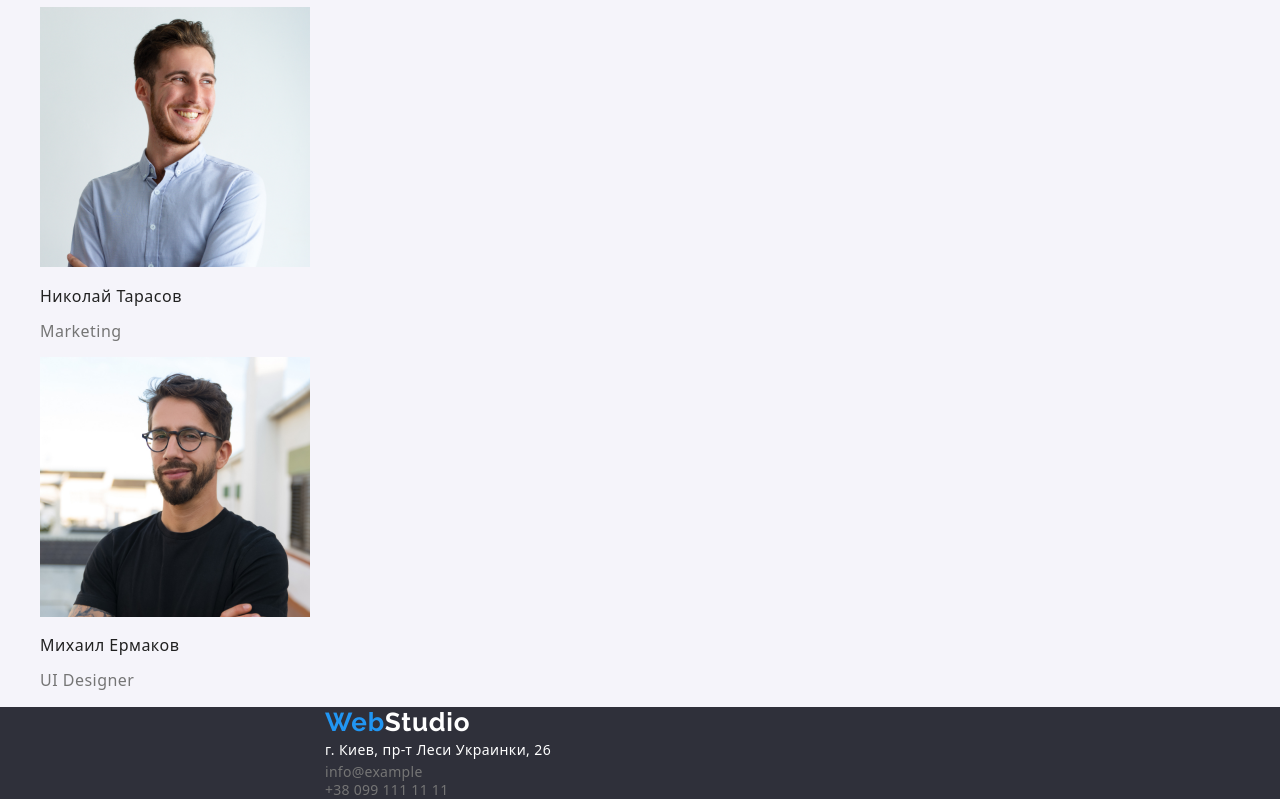
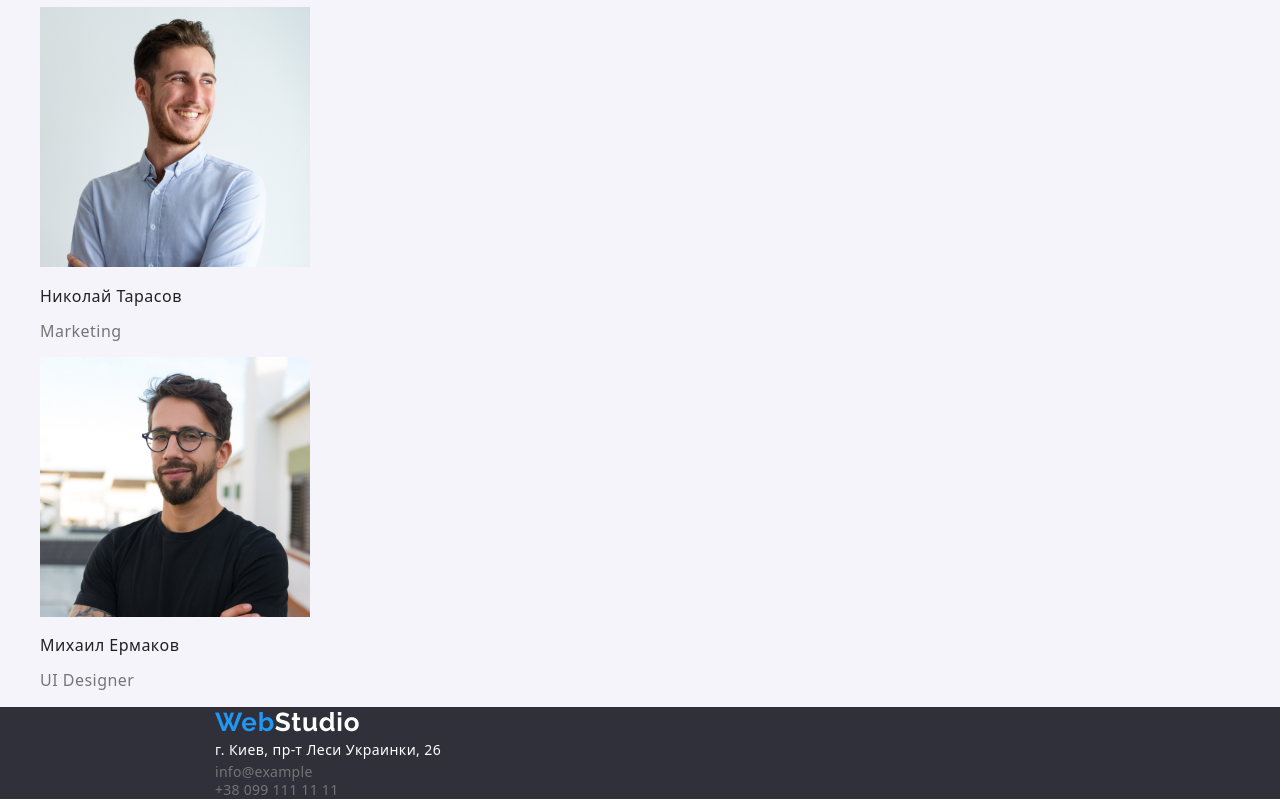
Before and after one commit to Aishiteru123/goit-markup-hw-03-, a plain HTML site: page index.html in a window 1280 px wide. Shown: the part 2898-3698 px from the top of the page. Drawn offline with nearby package versions, Linux system fonts and the light colour scheme.

Commit message:
initial commit

```diff
--- a/css/style.css
+++ b/css/style.css
@@ -151,7 +151,7 @@ color: #212121;
 
 .foot-container {
     background-color: #2F303A;
-    padding-left: 325px;
+    padding-left: 215px;
 }
 
 .foot-container .logo-link {
```
